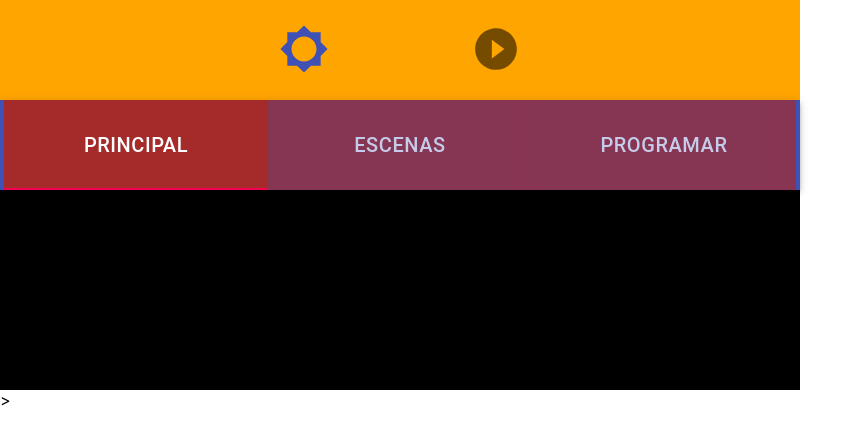
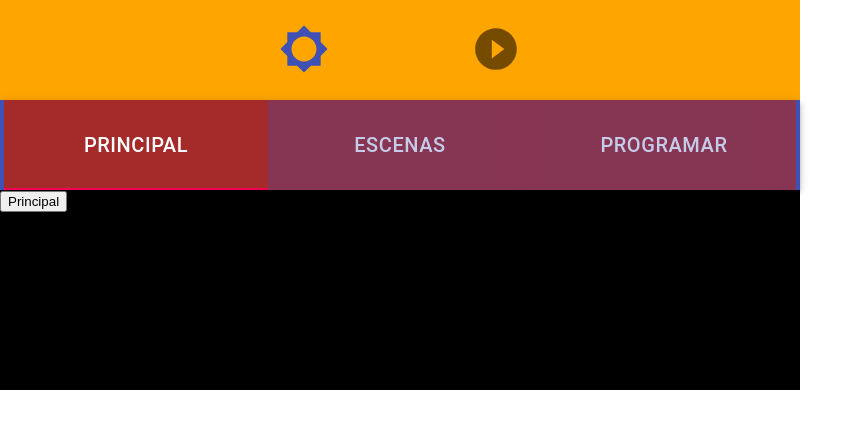
Before and after one commit to nmedela/frontend_react_para_habitacion, a React (Create React App) app: page /light in a window 1280 px wide. Shown: the top 444 px of the page, without its empty margins (0-866 px from the left). Built offline with nearby package versions, Linux system fonts and the light colour scheme.

Commit message:
Se modifican algunas cosas

```diff
--- a/src/App.js
+++ b/src/App.js
@@ -28,7 +28,7 @@ function App() {
         <div>
           <Switch>
             <Redirect from='/' exact to='/light' />
-            <Route path={pathIndex[0]} component={Light} />} exact />
+            <Route path={pathIndex[0]} component={Light} exact />
             <Route path={pathIndex[1]} component={Sound} exact />
           </Switch>
 
--- a/src/components/content/light/light.js
+++ b/src/components/content/light/light.js
@@ -41,15 +41,9 @@ class Light extends React.Component {
                     </Grid>
                 </div>)
         }
-
         return (
             <div>
-                <div>
-                    <MenuLight />
-                </div>
-
-                {this.props.content}
-
+                <MenuLight />
             </div>
         )
 
--- a/src/components/content/light/main.js
+++ b/src/components/content/light/main.js
@@ -1,12 +1,11 @@
 import React from 'react'
 
-class MainLight extends React.Component{
+class MainLight extends React.Component {
 
-    render(){
-        console.log("me renderice")
-        return(
-            <div style={{backgroundColor:'black', height:'200px'}}>
-                Soy el Main
+    render() {
+        return (
+            <div style={{align:'center', backgroundColor: 'black', height: '200px' }}>
+                <button>Principal</button>
             </div>
         )
     }
--- a/src/components/content/light/scenes.js
+++ b/src/components/content/light/scenes.js
@@ -3,7 +3,7 @@ import React from 'react'
 class Scenes extends React.Component {
     render() {
         return (
-            <div style={{ backgroundColor: 'blue', height: '200px' }}>
+            <div style={{ backgroundColor: 'black' }}>
                 Soy el escenas
         </div>
         )
--- a/src/components/menu/tabsLight.js
+++ b/src/components/menu/tabsLight.js
@@ -14,20 +14,9 @@ function TabPanel(props) {
     const { children, value, index, ...other } = props;
 
     return (
-
-        // <Typography
-        //     component="div"
-        //     role="tabpanel"
-        //     hidden={value !== index}
-        //     id={`simple-tabpanel-${index}`}
-        //     aria-labelledby={`simple-tab-${index}`}
-        //     {...other}
-        // >
-     <div>
-        {value === index && <Box>{children}></Box>}
-     </div>
-        // {/* </Typography> */}
-        // );
+        <div>
+            {value === index && <Box>{children}</Box>}
+        </div>
     )
 }
 
@@ -51,11 +40,11 @@ const useStyles = makeStyles(theme => ({
 
     },
 }));
-const styleTab ={
-    fontSize:'20px',
-    width:'300px',
-    backgroundColor:'brown',
-    height:'90px'
+const styleTab = {
+    fontSize: '20px',
+    width: '300px',
+    backgroundColor: 'brown',
+    height: '90px'
 }
 export default function MenuLight() {
     const classes = useStyles();
@@ -69,9 +58,9 @@ export default function MenuLight() {
         <div className={classes.root}>
             <AppBar position="static">
                 <Tabs value={value} centered onChange={handleChange} fullWidth>
-                    <Tab label="Principal" {...a11yProps(0)} style={styleTab} />
-                    <Tab label="Escenas" {...a11yProps(1)} style={styleTab}/>
-                    <Tab label="Programar" {...a11yProps(2)} style={styleTab}/>
+                    <Tab label="Principal"  style={styleTab} />
+                    <Tab label="Escenas"  style={styleTab} />
+                    <Tab label="Programar" style={styleTab} />
                 </Tabs>
             </AppBar>
             <TabPanel value={value} index={0}>
```
